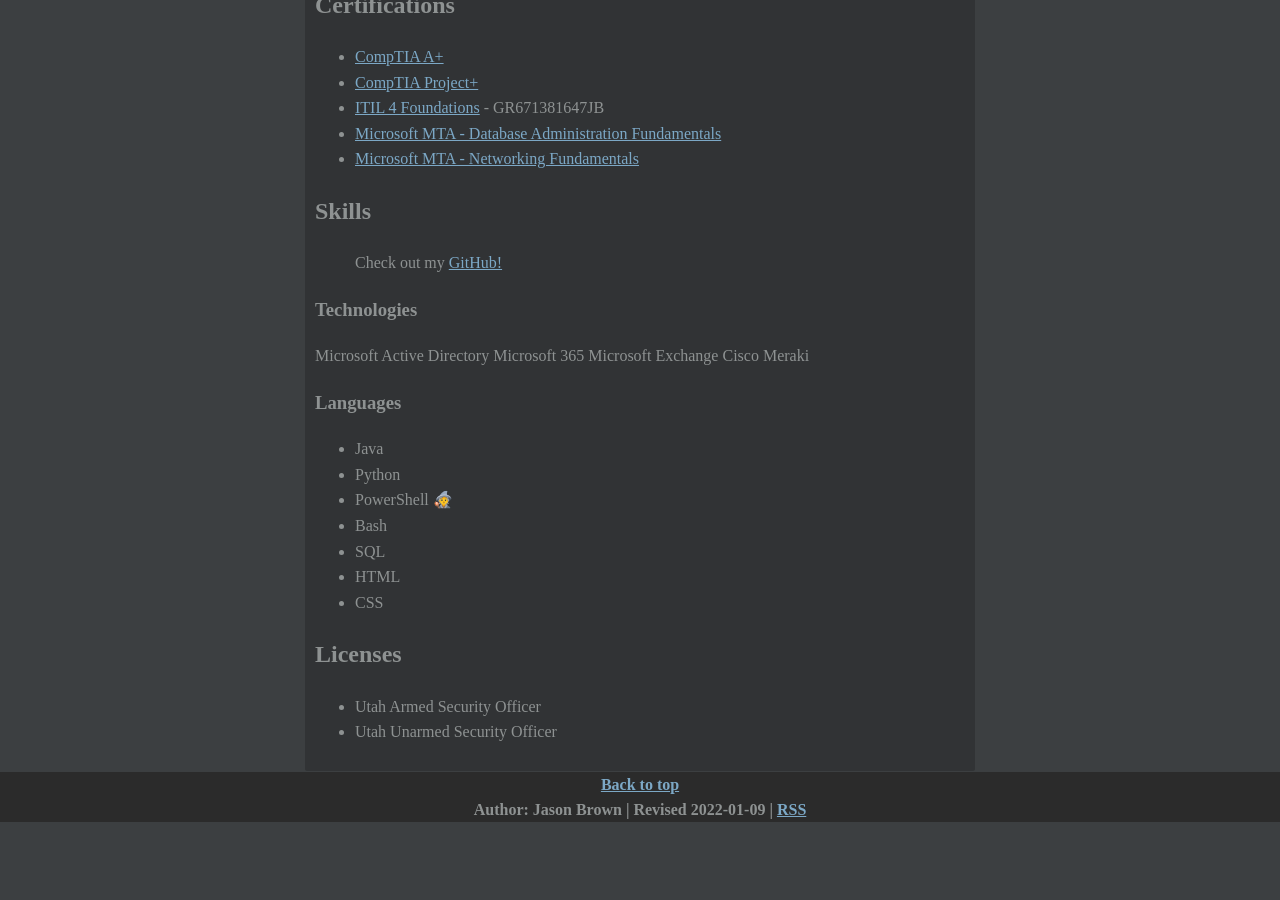
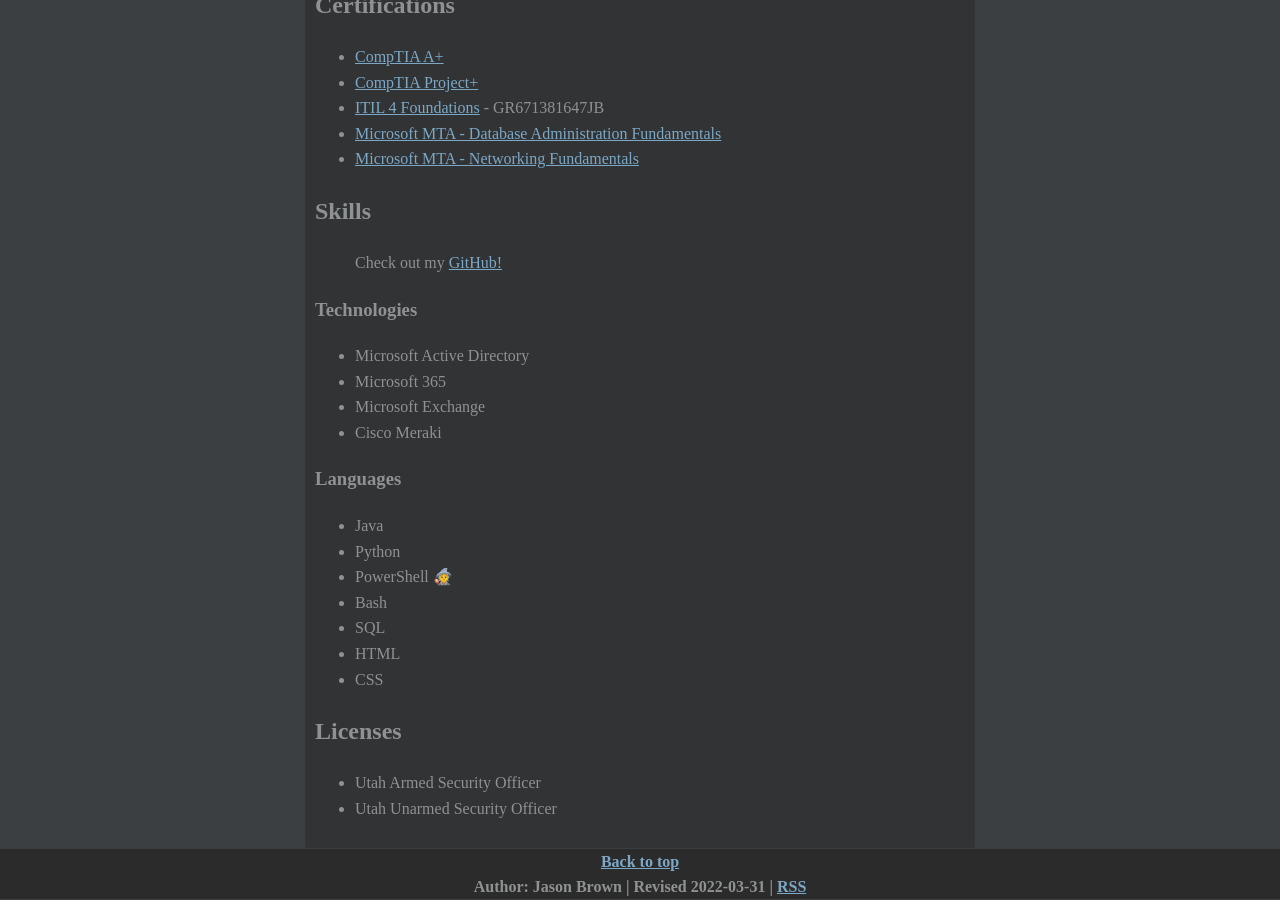
Before and after one commit to noUsernamesLef7/noUsernamesLef7.github.io, a Jekyll site: the page built from index.md, in a window 1280 px wide and 900 px high, scrolled down 964 px. Built offline with Jekyll 4.4.1, drawn with Linux system fonts in a browser that asks for light colours; before the commit the page ends 1787 px from its top, so only the background shows below that.

Commit message:
Fix typo

```diff
--- a/index.md
+++ b/index.md
@@ -1,6 +1,6 @@
 ---
 layout: default
-date: 2022-01-09
+date: 2022-03-31
 author: Jason Brown
 title: Jason Brown's Site
 ---
@@ -31,10 +31,10 @@ I'm a Salt Lake City based IT professional and Cybersecurity student. I love lea
 > Check out my [GitHub!](https://github.com/noUsernamesLef7)
 
 ### Technologies
-Microsoft Active Directory
-Microsoft 365
-Microsoft Exchange
-Cisco Meraki
+* Microsoft Active Directory
+* Microsoft 365
+* Microsoft Exchange
+* Cisco Meraki
 
 ### Languages
 * Java
```
